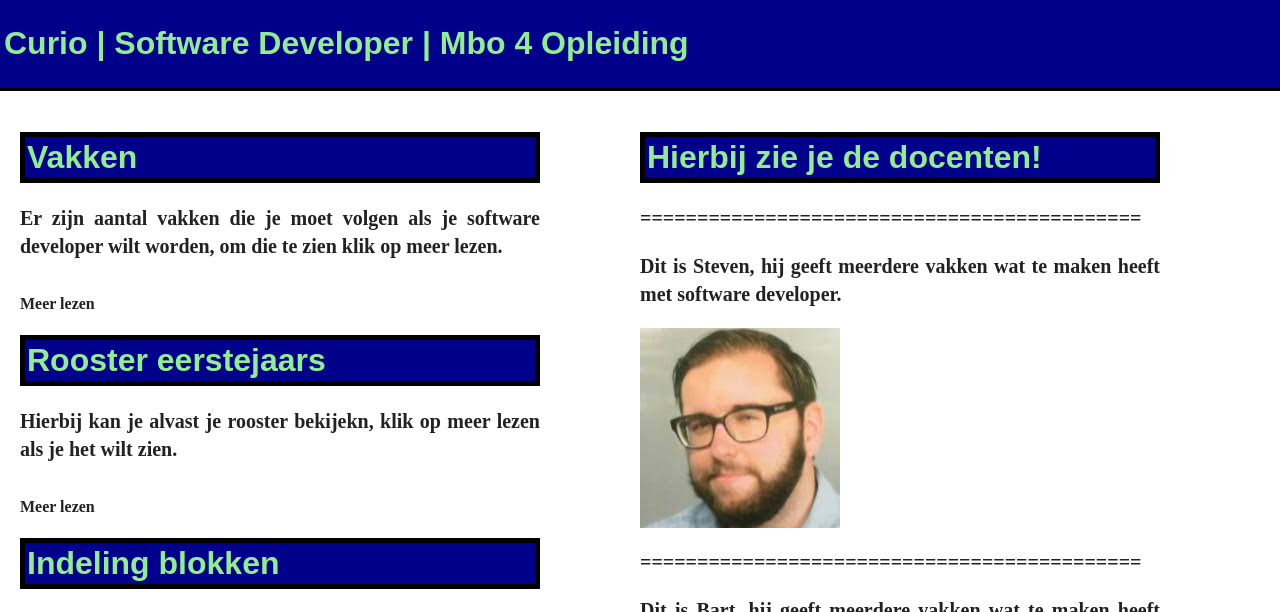
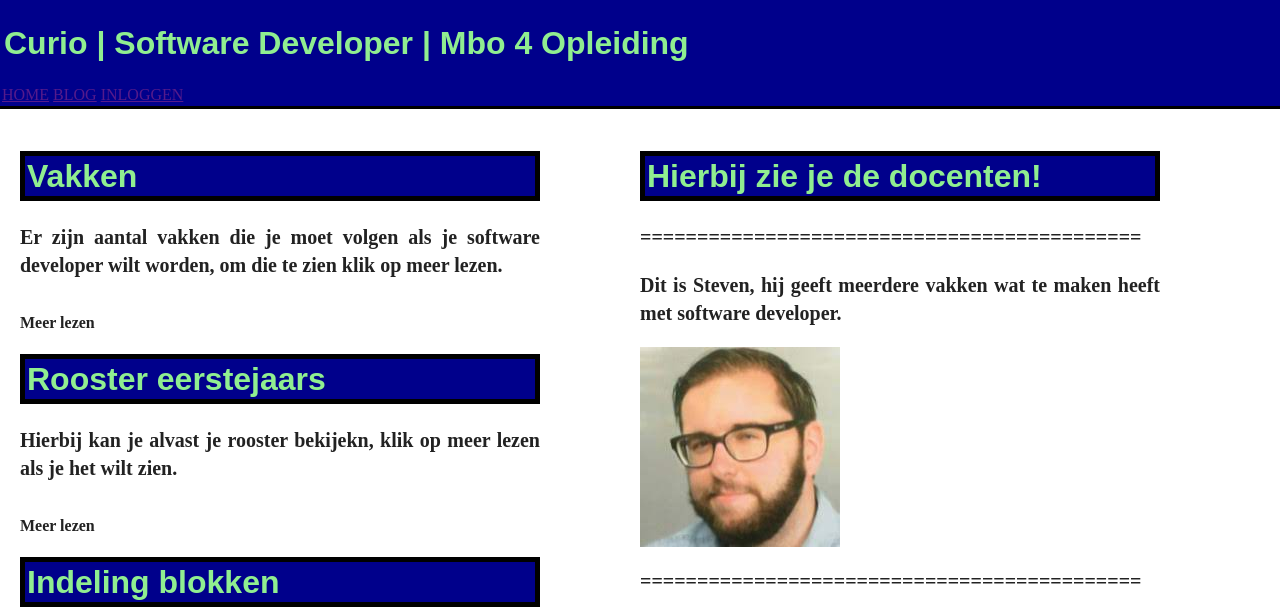
Before and after one commit to Aykut0234/opendagWebsite, a website built with Parcel: page index.html in a window 1280 px wide. Shown: the top 612 px of the page. Built offline with nearby package versions, Linux system fonts and the light colour scheme; files whose address does not match are found by name.

Commit message:
a href toegevoegd om mooi eruit te laten zien

```diff
--- a/index.html
+++ b/index.html
@@ -25,7 +25,8 @@
 
 
 <header>
-  <h1>Curio | Software Developer | Mbo 4 Opleiding</h1>
+  <h1>Curio | Software Developer | Mbo 4 Opleiding</h1>  <a href="">HOME</a>  <a href="">BLOG</a>  <a href="">INLOGGEN</a>
+
 
 </header>
 
```
